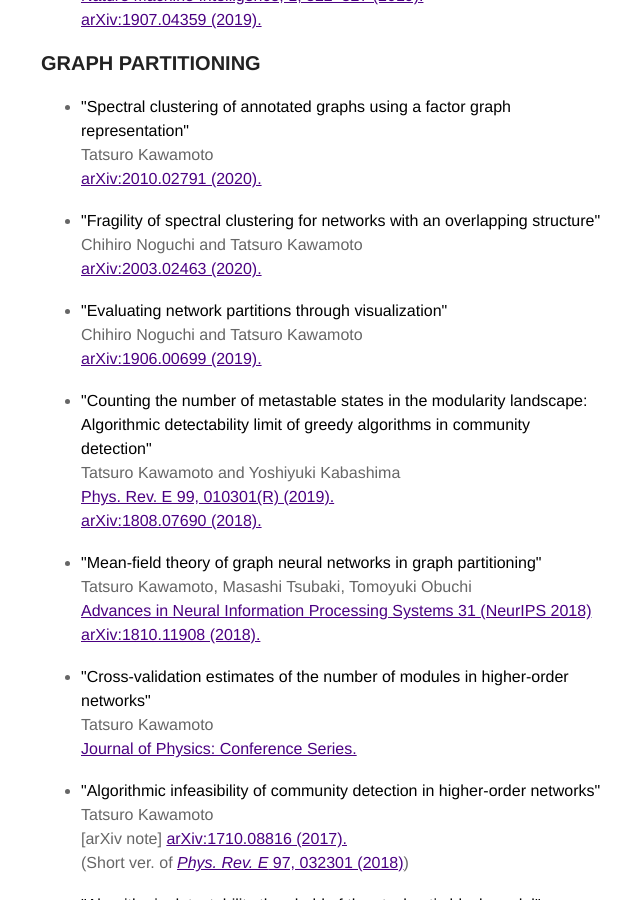
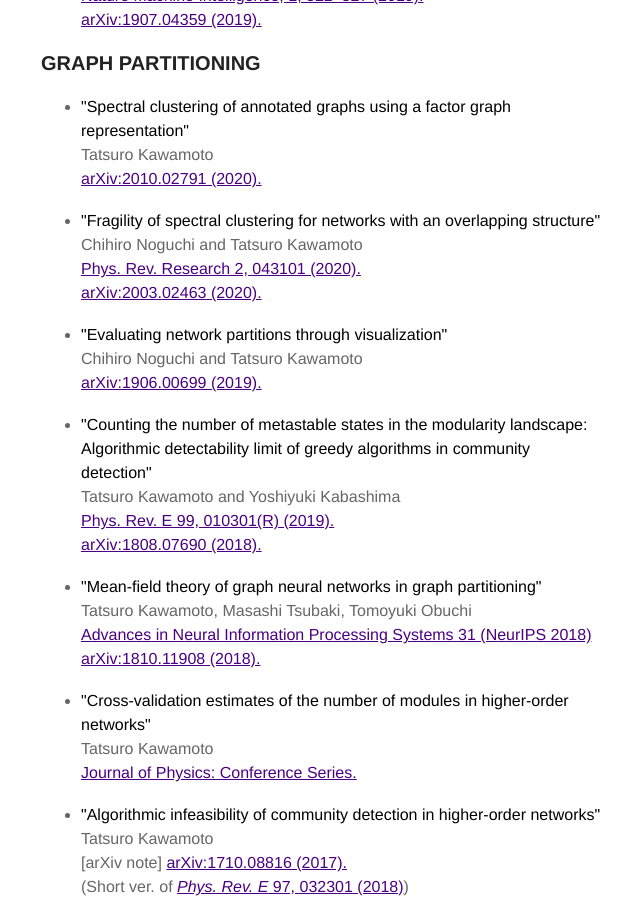
Before and after one commit to tatsuro-kawamoto-jp/tatsuro-kawamoto-jp.github.io, a Jekyll site: the page built from index.html, in a window 1280 px wide and 900 px high, scrolled down 851 px. Shown: the whole window, without its empty margins (319-959 px from the left). Built offline with Jekyll 4.4.1, drawn with Linux system fonts in a browser that asks for light colours.

Commit message:
Update index.html

```diff
--- a/index.html
+++ b/index.html
@@ -27,6 +27,7 @@ title: Home
   <li>
     <strong>"Fragility of spectral clustering for networks with an overlapping structure"</strong><br />
     Chihiro Noguchi and Tatsuro Kawamoto<br />
+    <a href="https://journals.aps.org/prresearch/abstract/10.1103/PhysRevResearch.2.043101" target="_blank">Phys. Rev. Research 2, 043101 (2020).</a><br />
     <a href="https://arxiv.org/abs/2003.02463" target="_blank">arXiv:2003.02463 (2020).</a>
   </li>
   <br />
```
